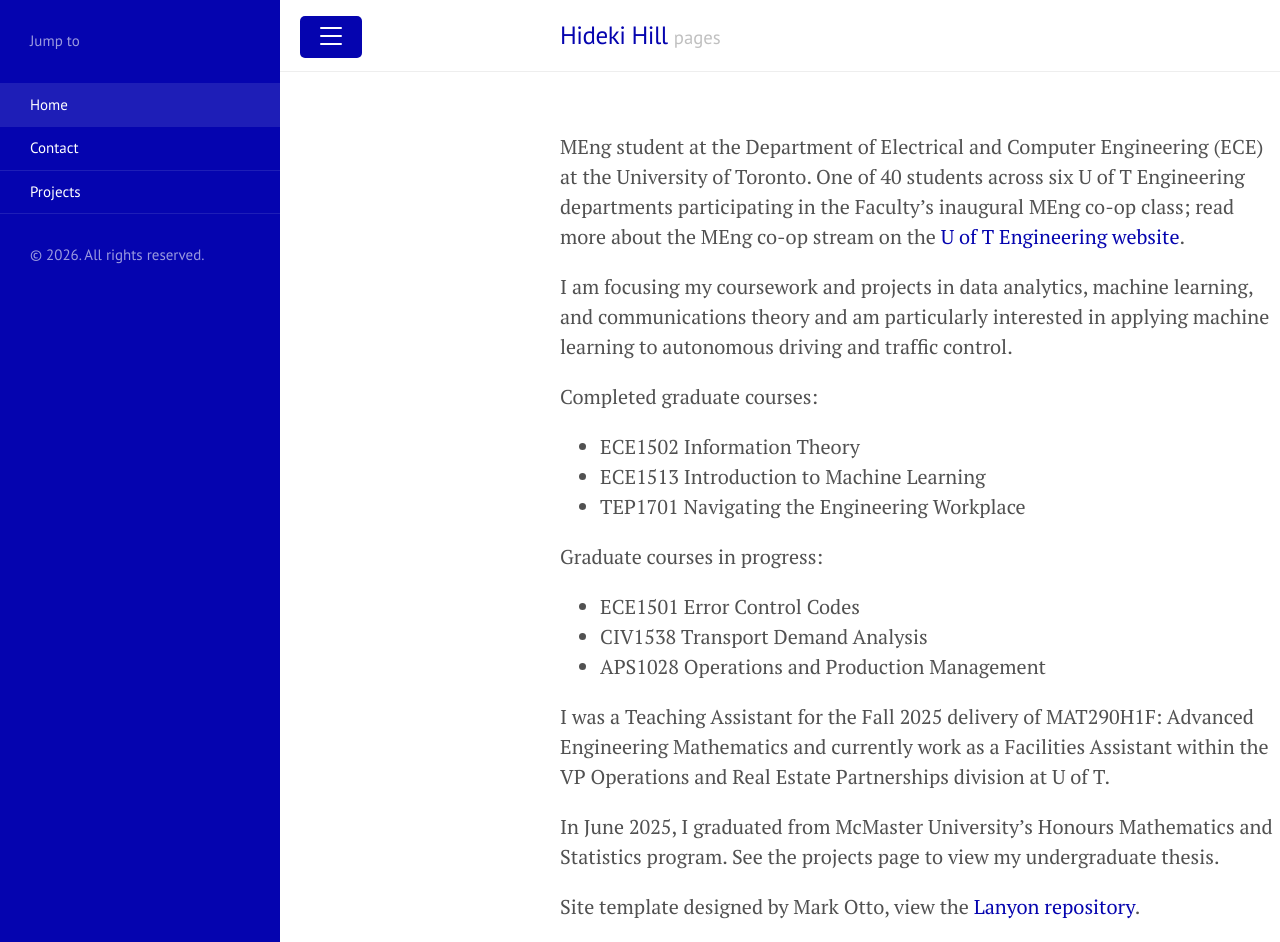
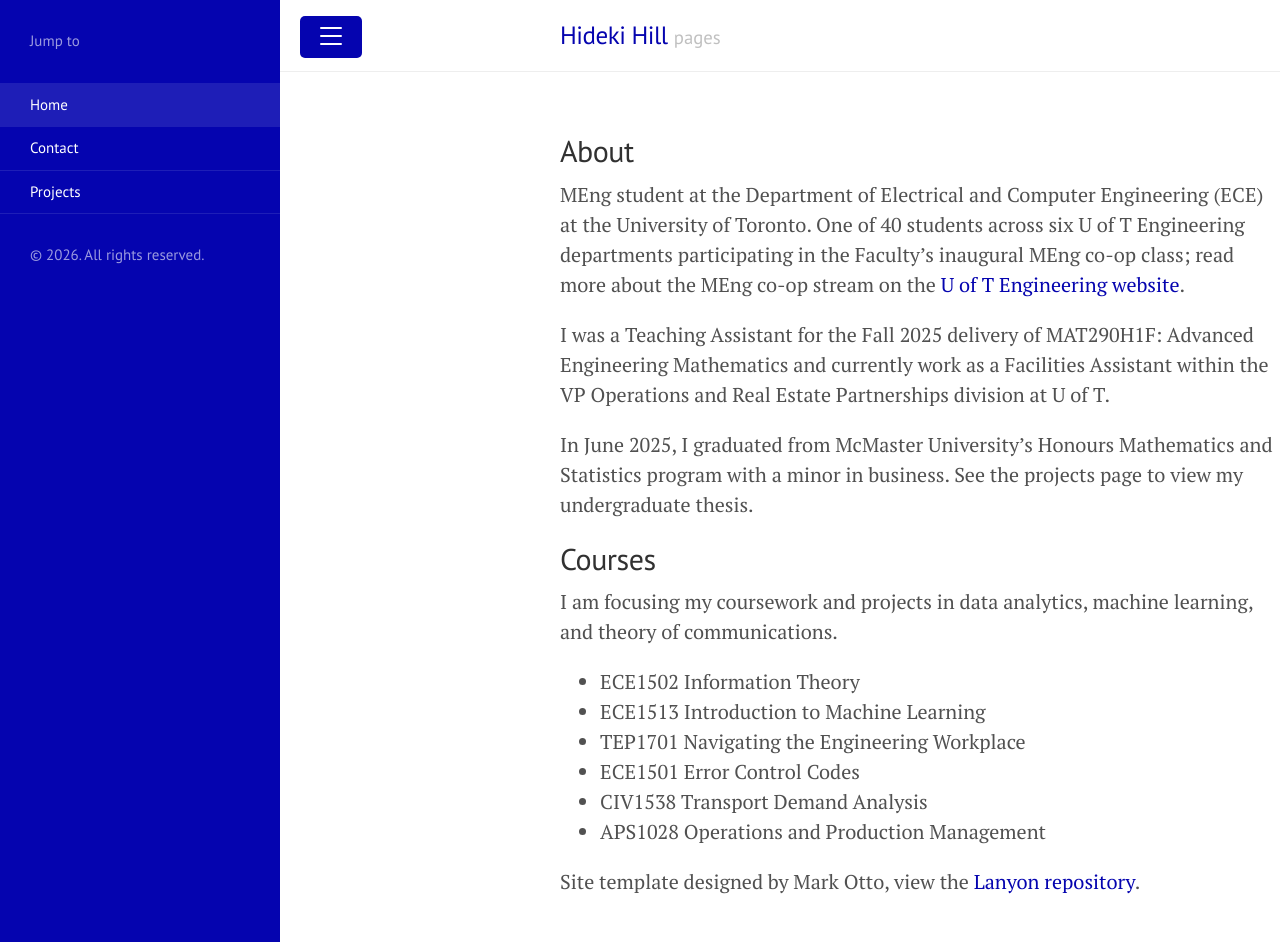
Before and after one commit to hidekihill/hidekihill.github.io, a Jekyll site: the page built from index.md, in a window 1280 px wide and 942 px high. Built offline with Jekyll 4.4.1, drawn with Linux system fonts in a browser that asks for light colours.

Commit message:
Update index.md

```diff
--- a/index.md
+++ b/index.md
@@ -2,24 +2,22 @@
 layout: default
 title: Home
 ---
+## About
 MEng student at the Department of Electrical and Computer Engineering (ECE) at the University of Toronto. One of 40 students across six U of T Engineering departments participating in the Faculty's inaugural MEng co-op class; read more about the MEng co-op stream on the [U of T Engineering website](https://gradstudies.engineering.utoronto.ca/master-of-engineering-meng/meng-co-op-program/?utm_source=FASE_ECE&utm_medium=banner&utm_campaign=meng_coop).
 
-I am focusing my coursework and projects in data analytics, machine learning, and communications theory and am particularly interested in applying machine learning to autonomous driving and traffic control.
+I was a Teaching Assistant for the Fall 2025 delivery of MAT290H1F: Advanced Engineering Mathematics and currently work as a Facilities Assistant within the VP Operations and Real Estate Partnerships division at U of T.
 
-Completed graduate courses:
+In June 2025, I graduated from McMaster University's Honours Mathematics and Statistics program with a minor in business. See the projects page to view my undergraduate thesis.
+
+## Courses
+I am focusing my coursework and projects in data analytics, machine learning, and theory of communications.
+
 * ECE1502 Information Theory
 * ECE1513 Introduction to Machine Learning
 * TEP1701 Navigating the Engineering Workplace
-
-Graduate courses in progress:
 * ECE1501 Error Control Codes
 * CIV1538 Transport Demand Analysis
 * APS1028 Operations and Production Management
-
-I was a Teaching Assistant for the Fall 2025 delivery of MAT290H1F: Advanced Engineering Mathematics and currently work as a Facilities Assistant within the VP Operations and Real Estate Partnerships division at U of T.
-
-In June 2025, I graduated from McMaster University's Honours Mathematics and Statistics program. See the projects page to view my undergraduate thesis.
-
 
 Site template designed by Mark Otto, view the [Lanyon repository](https://github.com/poole/lanyon).
 
```
